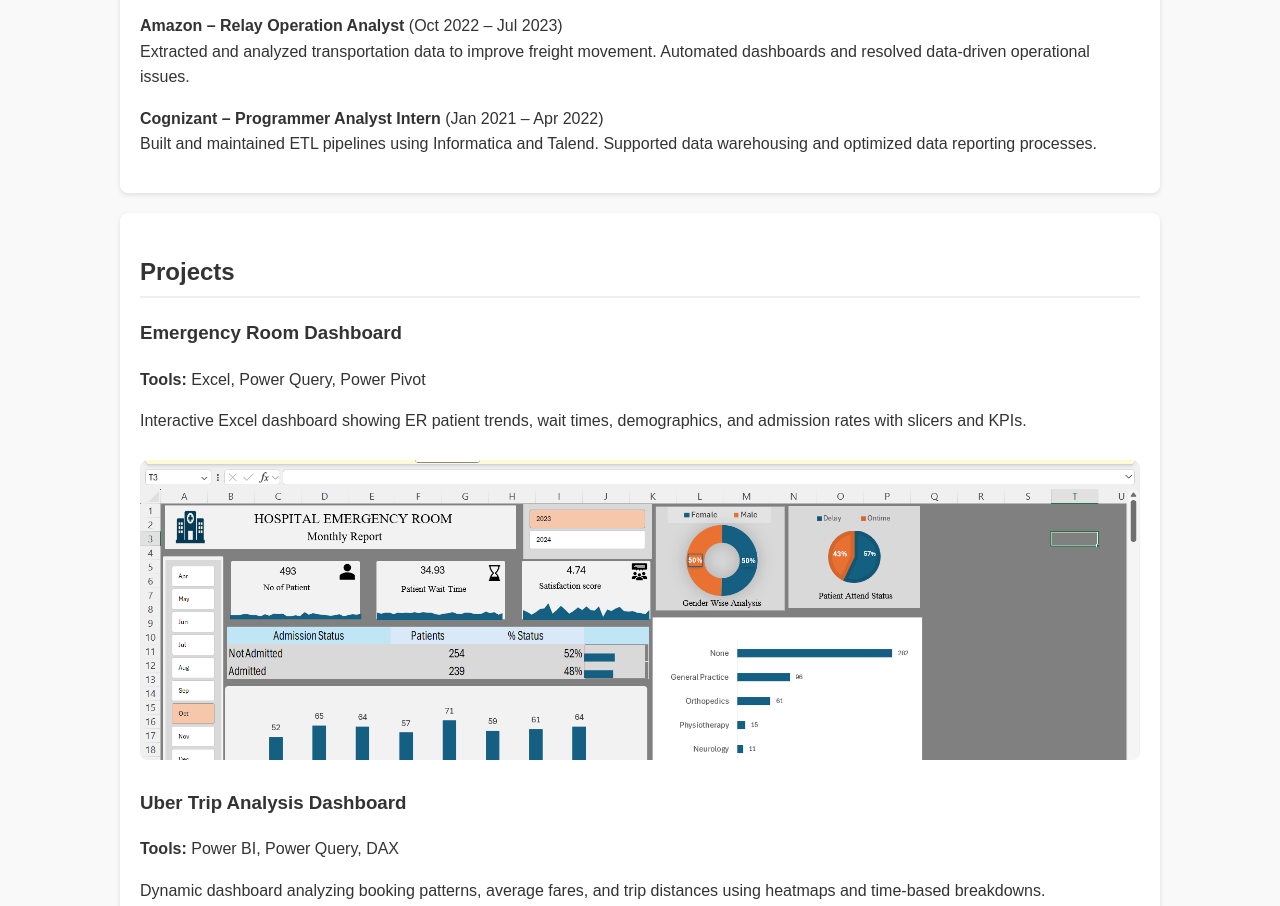
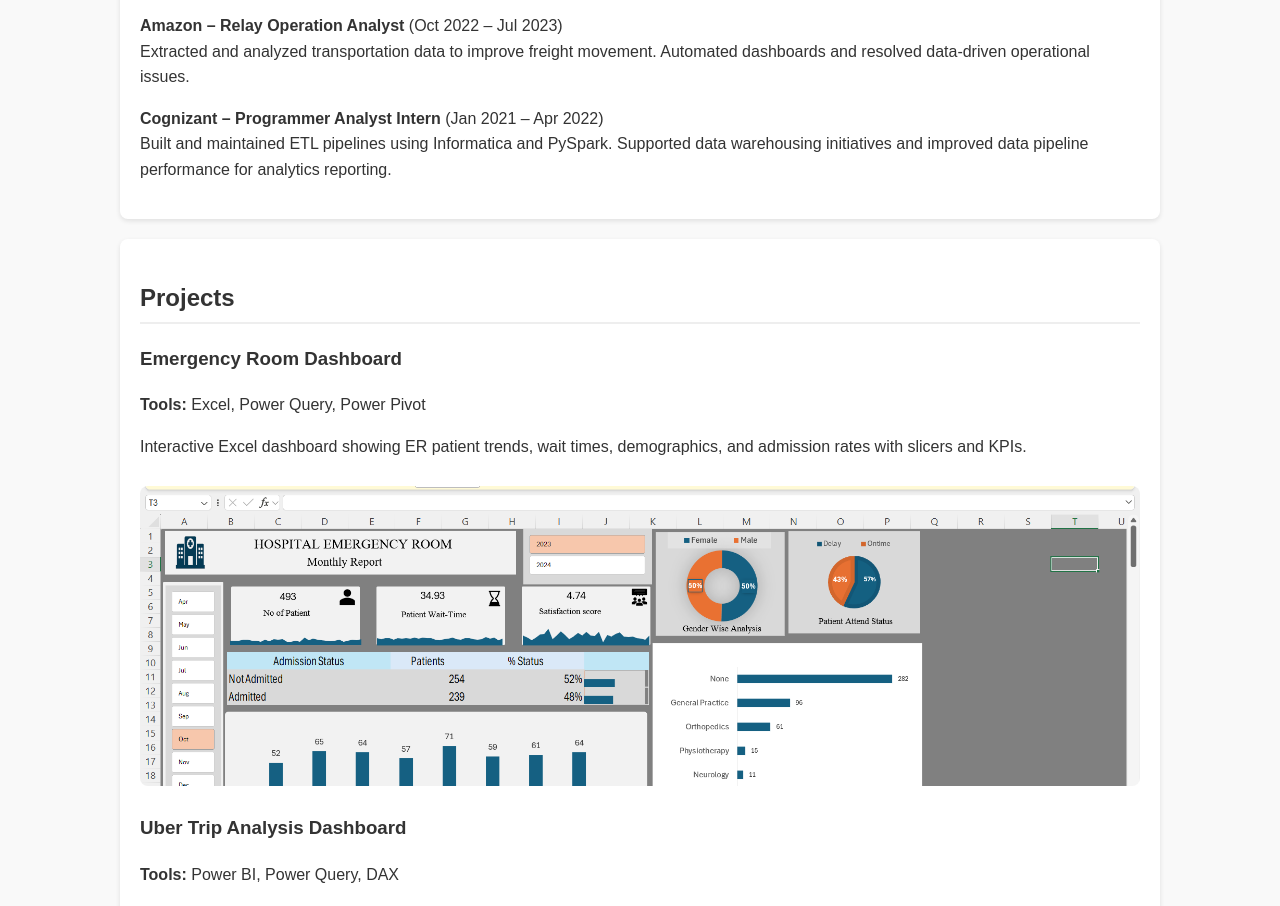
Before and after one commit to sujeeth26/Sujeethreddy_Sithagari_Portfolio, a plain HTML site: page index.html in a window 1280 px wide. Shown: the part 1227-2133 px from the top of the page. Drawn offline with nearby package versions, Linux system fonts and the light colour scheme.

Commit message:
Update index.html

```diff
--- a/index.html
+++ b/index.html
@@ -104,7 +104,7 @@
     Extracted and analyzed transportation data to improve freight movement. Automated dashboards and resolved data-driven operational issues.</p>
 
     <p><strong>Cognizant – Programmer Analyst Intern</strong> (Jan 2021 – Apr 2022)<br>
-    Built and maintained ETL pipelines using Informatica and Talend. Supported data warehousing and optimized data reporting processes.</p>
+    Built and maintained ETL pipelines using Informatica and PySpark. Supported data warehousing initiatives and improved data pipeline performance for analytics reporting.
   </section>
 
   <section id="projects" data-aos="fade-up">
```
